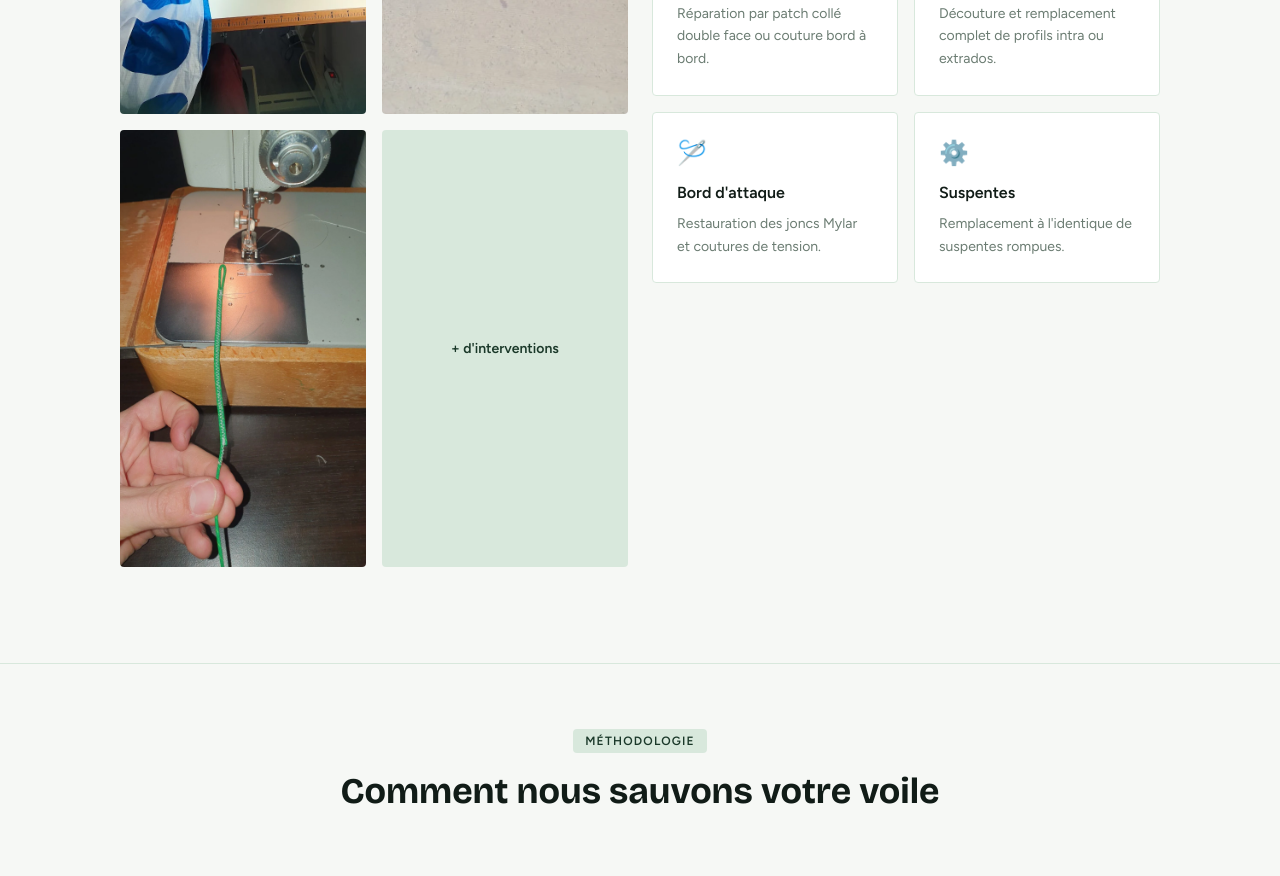
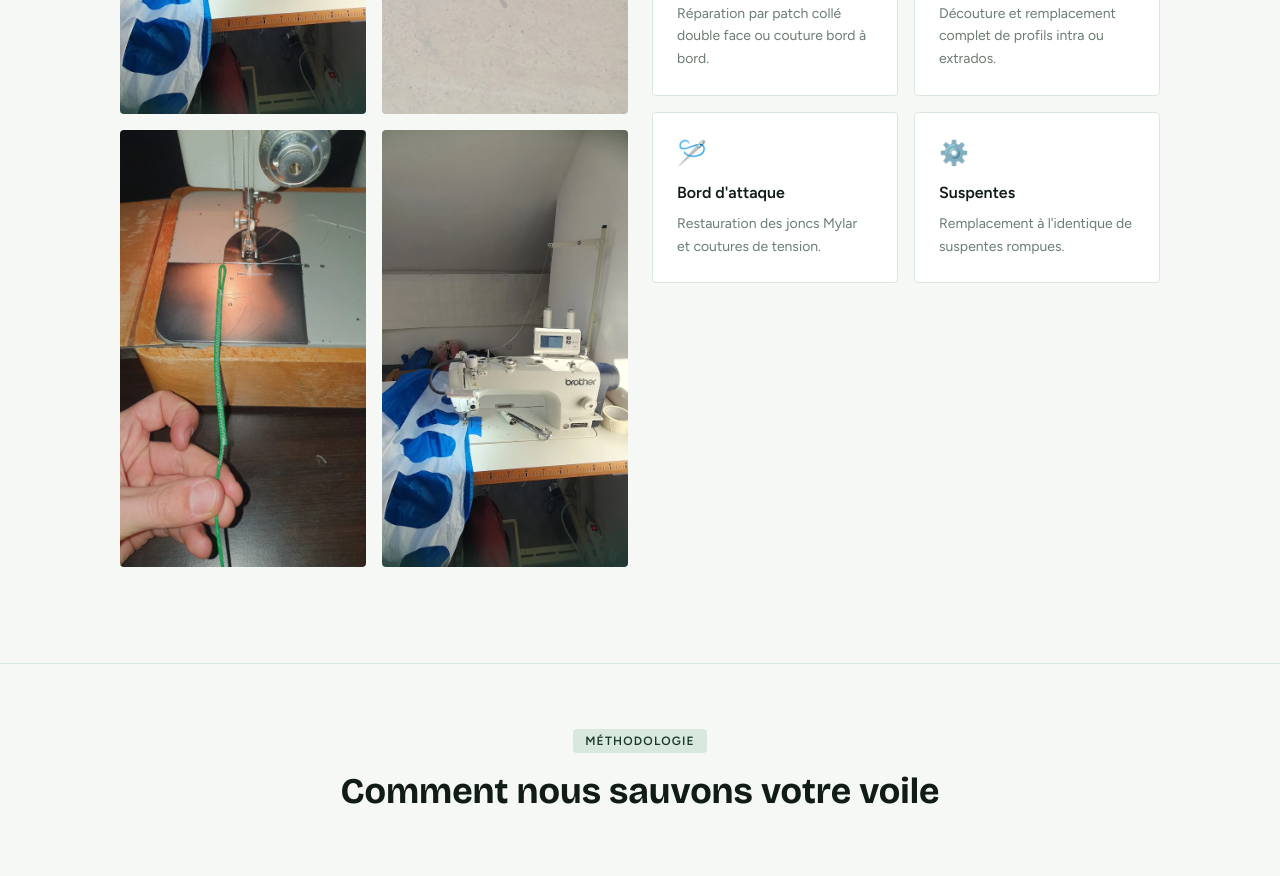
Before and after one commit to clementsbt/Parapente-rescue, a Next.js app: page / in a window 1280 px wide. Shown: the part 1220-2096 px from the top of the page. Built offline with nearby package versions, Linux system fonts and the light colour scheme.

Commit message:
fix: retire carte + interventions

```diff
--- a/src/app/page.tsx
+++ b/src/app/page.tsx
@@ -163,9 +163,7 @@ export default function Home() {
               <img src={IMG.sewing1} alt="Technicien travaillant sur une voile" className="w-full h-full object-cover rounded-sm transition-transform duration-500 hover:scale-105" style={{ background: "#D8E8DC" }} />
               <img src={IMG.sewing2} alt="Réparation tissu parapente" className="w-full h-full object-cover rounded-sm transition-transform duration-500 hover:scale-105" style={{ background: "#D8E8DC" }} />
               <img src={IMG.sewing3} alt="Couture de précision voile" className="w-full h-full object-cover rounded-sm transition-transform duration-500 hover:scale-105" style={{ background: "#D8E8DC" }} />
-              <div className="rounded-sm flex items-center justify-center" style={{ background: "#D8E8DC" }}>
-                <span className="text-sm font-semibold" style={{ color: FOREST }}>+ d'interventions</span>
-              </div>
+              <img src={IMG.sewing1} alt="Technicien travaillant sur une voile" className="w-full h-full object-cover rounded-sm transition-transform duration-500 hover:scale-105" style={{ background: "#D8E8DC" }} />
             </div>
           </ScrollEffect>
         </div>
@@ -177,9 +175,7 @@ export default function Home() {
               <img src={IMG.sewing1} alt="Technicien travaillant sur une voile" className="w-full h-full object-cover rounded-sm transition-transform duration-500 hover:scale-105" style={{ background: "#D8E8DC" }} />
               <img src={IMG.sewing2} alt="Réparation tissu parapente" className="w-full h-full object-cover rounded-sm transition-transform duration-500 hover:scale-105" style={{ background: "#D8E8DC" }} />
               <img src={IMG.sewing3} alt="Couture de précision voile" className="w-full h-full object-cover rounded-sm transition-transform duration-500 hover:scale-105" style={{ background: "#D8E8DC" }} />
-              <div className="rounded-sm flex items-center justify-center" style={{ background: "#D8E8DC" }}>
-                <span className="text-sm font-semibold" style={{ color: FOREST }}>+ d'interventions</span>
-              </div>
+              <img src={IMG.sewing1} alt="Technicien travaillant sur une voile" className="w-full h-full object-cover rounded-sm transition-transform duration-500 hover:scale-105" style={{ background: "#D8E8DC" }} />
             </div>
           </ScrollEffect>
           <ScrollEffect direction="right">
```
